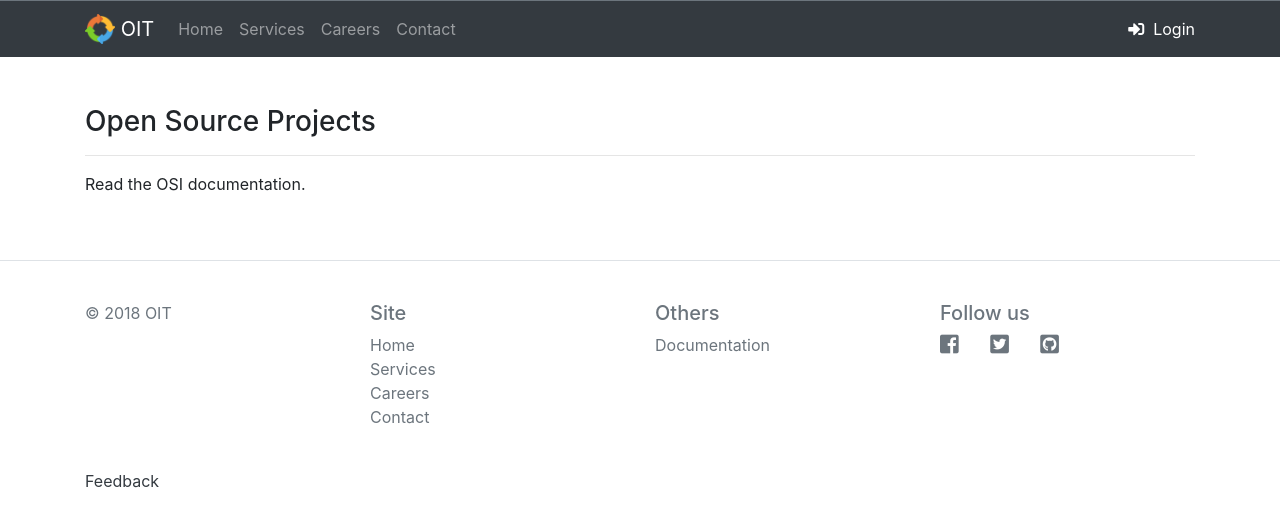
After one commit to navrang-hotel/oit, a Django app: page /opensource/ in a window 1280 px wide. The commit adds this page. Shown: the top 527 px of the page. Run offline with Django 3.2, Linux system fonts and the light colour scheme; some libraries are stand-ins or nearby versions.

Commit message:
Misc FE changes

```diff
--- a/base/templates/base/careers.html
+++ b/base/templates/base/careers.html
@@ -40,8 +40,8 @@ Please join us to work in this exciting job.
 You may be also interested in following resources.
       </p>
       <ul>
-        <li><a href="">Documentation</a></li>
-        <li><a href="">Open source projects</a></li>
+        <li><a href="{% url 'base-documentation' %}">Documentation</a></li>
+        <li><a href="{% url 'base-opensource' %}">Open source projects</a></li>
       </ul>
     </div>
   </div>
--- a/base/templates/base/index.html
+++ b/base/templates/base/index.html
@@ -52,7 +52,7 @@ or IT requirements. Starting project is easy and is free.
                   <h4 class="pb-3">Increased sales</h4>
                    <i class="fas fa-rupee-sign fa-2x mr-3 text-info"></i><br/>
                   <p class="pt-3">
-Taking order online and prividing services online help
+Taking order online and providing services online help
 you reach more customers and increase sales.
                   </p>
               </div>
--- /dev/null
+++ b/base/templates/base/open_source_projects.html
@@ -0,0 +1,15 @@
+{% extends 'base/base_generic.html' %}
+
+<!-- Which block to show active? -->
+
+{% block content %}
+
+    <div class="container py-5">
+      <h3>Open Source Projects</h3>
+      <hr />
+      <p>
+Read the OSI documentation.
+      </p>
+    </div>
+
+{% endblock %}
--- a/base/urls.py
+++ b/base/urls.py
@@ -26,6 +26,7 @@ urlpatterns = [
     #path('dashboard/uprofile/', views.uprofile, name='base-dashboard-uprofile'),
     #path('dashboard/uproject/<int:pk>/', views.ProjectDetailView.as_view(), name='base-dashboard-uproject'),
     path('documentation/', views.documentation, name='base-documentation'),
+    path('opensource/', views.open_source_projects, name='base-opensource'),
     path('feedback/', views.feedback, name='base-feedback'),
     path('start/', views.ostart, name='base-start'),
     #path('project/', views.oproject, name='base-dashboard-project'),
--- a/base/views.py
+++ b/base/views.py
@@ -126,6 +126,15 @@ def documentation(request):
 
     return render(request, template, context)
 
+def open_source_projects(request):
+    """View function for open source projects page."""
+
+    template = 'base/open_source_projects.html'
+    context = {}
+
+    return render(request, template, context)
+
+
 def feedback(request):
     """View function for feedback page."""
 
```
Also changed, not shown: base/models.py (+8 -0 lines).
